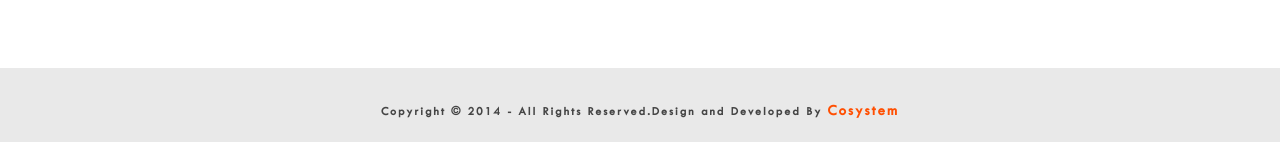
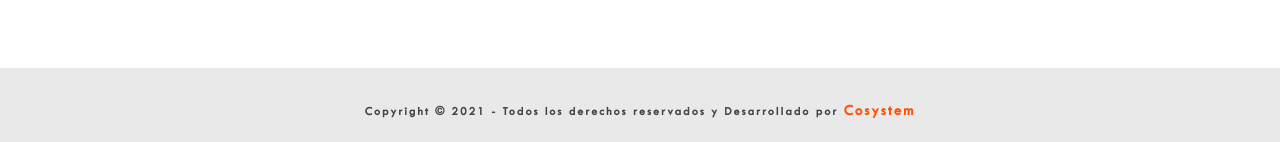
Before and after one commit to Cocido/barest, a Django app: page / in a window 1280 px wide. Shown: the part 2364-2506 px from the top of the page. Run offline with Django 3.2, Linux system fonts and the light colour scheme; style sheets or scripts are compiled from the project's sources; some libraries are stand-ins or nearby versions.

Commit message:
pequeño cambio en los derechos del footer

```diff
--- a/barest/apps/bar/templates/bar/index.html
+++ b/barest/apps/bar/templates/bar/index.html
@@ -197,7 +197,7 @@
             <div class="row">
                 <div class="col-md-12 col-sm-12">
                     <div class="block">
-                        <p>Copyright &copy; 2014 - All Rights Reserved.Design and Developed By <a href="http://www.themefisher.com">Cosystem</a></p>
+                        <p>Copyright &copy; 2021 - Todos los derechos reservados y Desarrollado por <a href="http://www.themefisher.com">Cosystem</a></p>
                     </div>
                 </div>
             </div>
```
